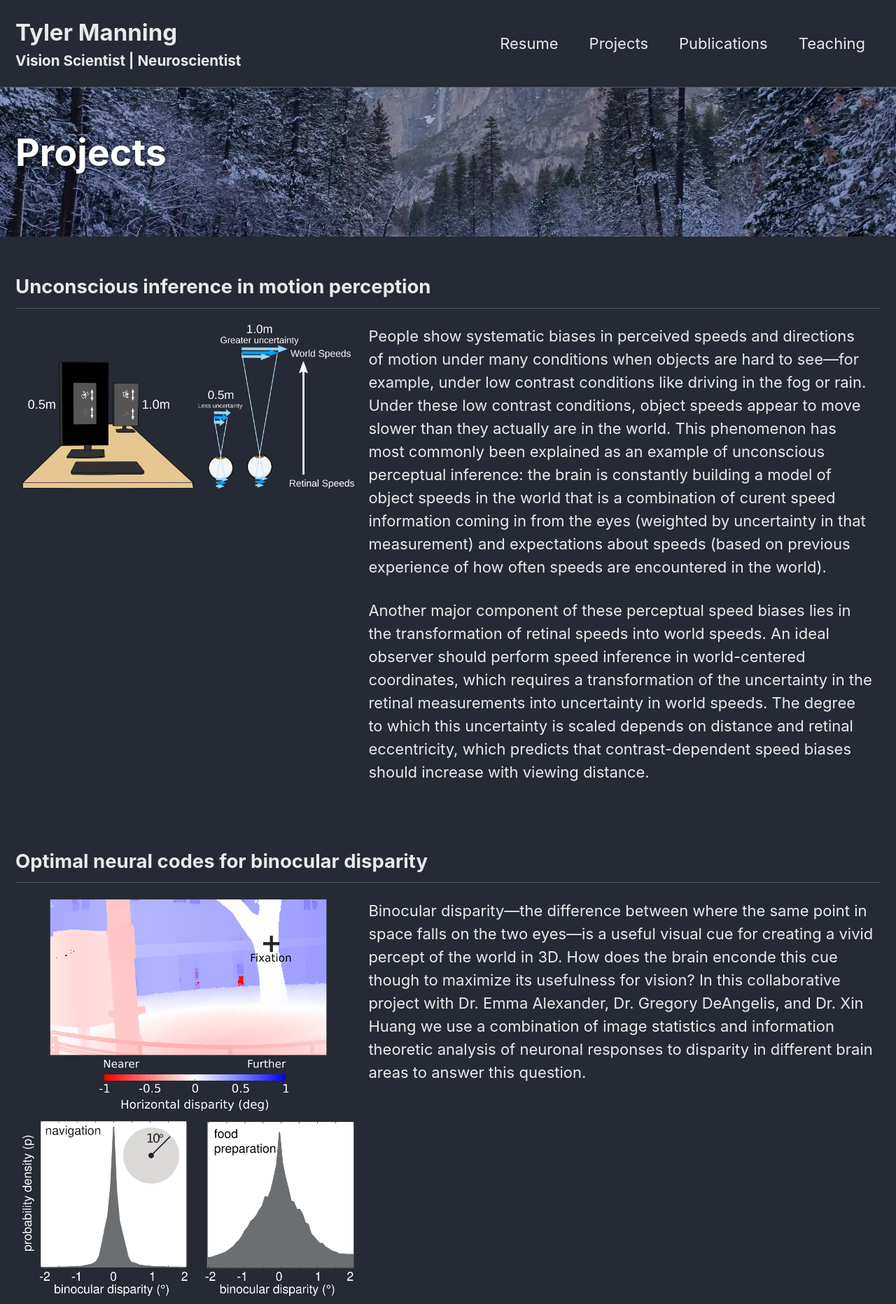
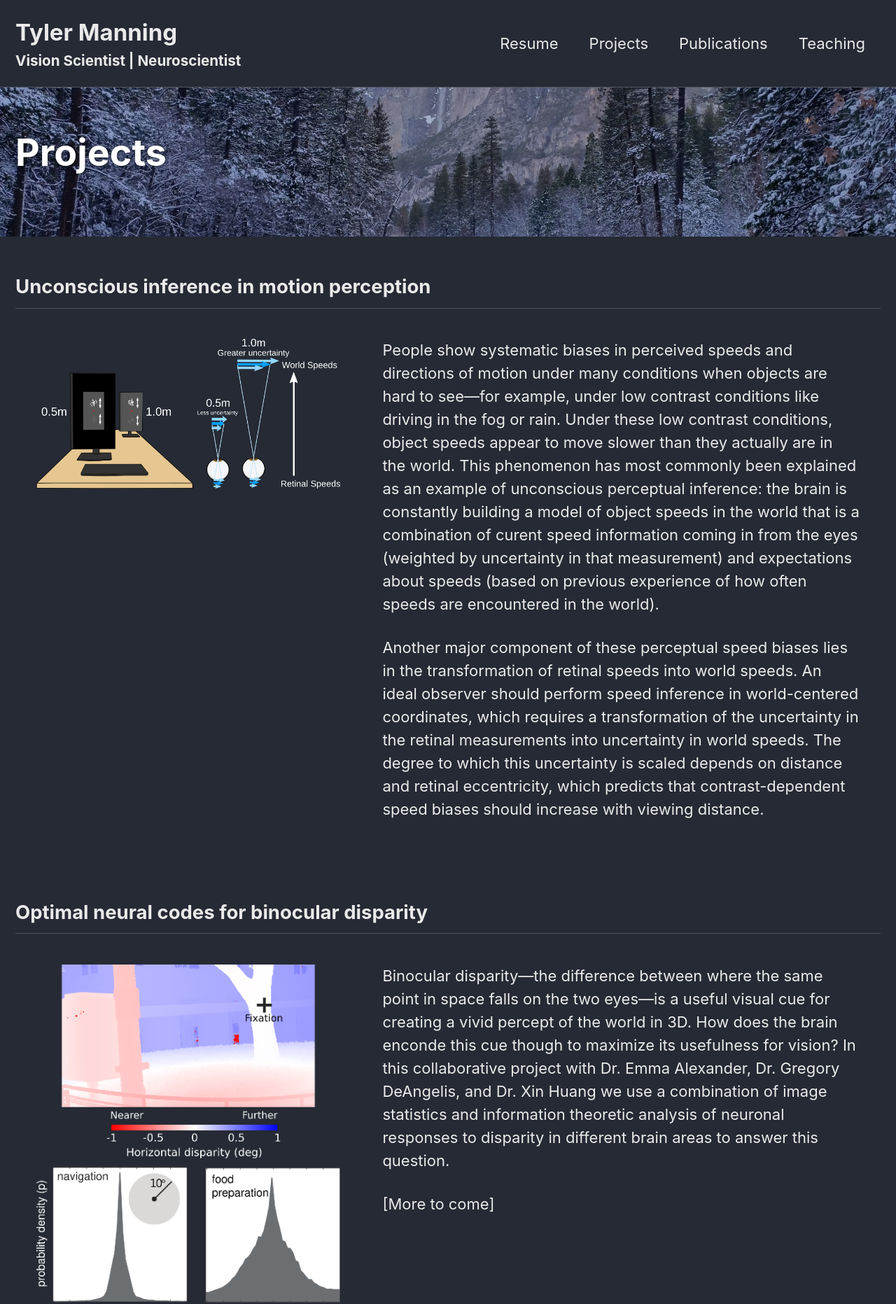
Before and after one commit to tsmanning/tsmanning.github.io, a Jekyll site: the page built from _pages/projects.html, in a window 1280 px wide. Shown: the top 1863 px of the page at 70% size. Built offline with Jekyll 4.4.1, drawn with Linux system fonts in a browser that asks for light colours; cached includes are drawn as plain includes.

Commit message:
Page edits

```diff
--- a/_pages/projects.html
+++ b/_pages/projects.html
@@ -22,7 +22,7 @@ intro:
 /* Create two columns that float next to each other */
 .column {
   float: left;
-  padding: 10px;
+  padding: 30px;
 }
 
 .left{
@@ -93,6 +93,8 @@ intro:
        How does the brain enconde this cue though to maximize its usefulness for vision? In this collaborative project
        with Dr. Emma Alexander, Dr. Gregory DeAngelis, and Dr. Xin Huang we use a combination of image statistics and
        information theoretic analysis of neuronal responses to disparity in different brain areas to answer this question.</p>
+
+    <p>[More to come]</p>
   </div>
 </div>
 
```
